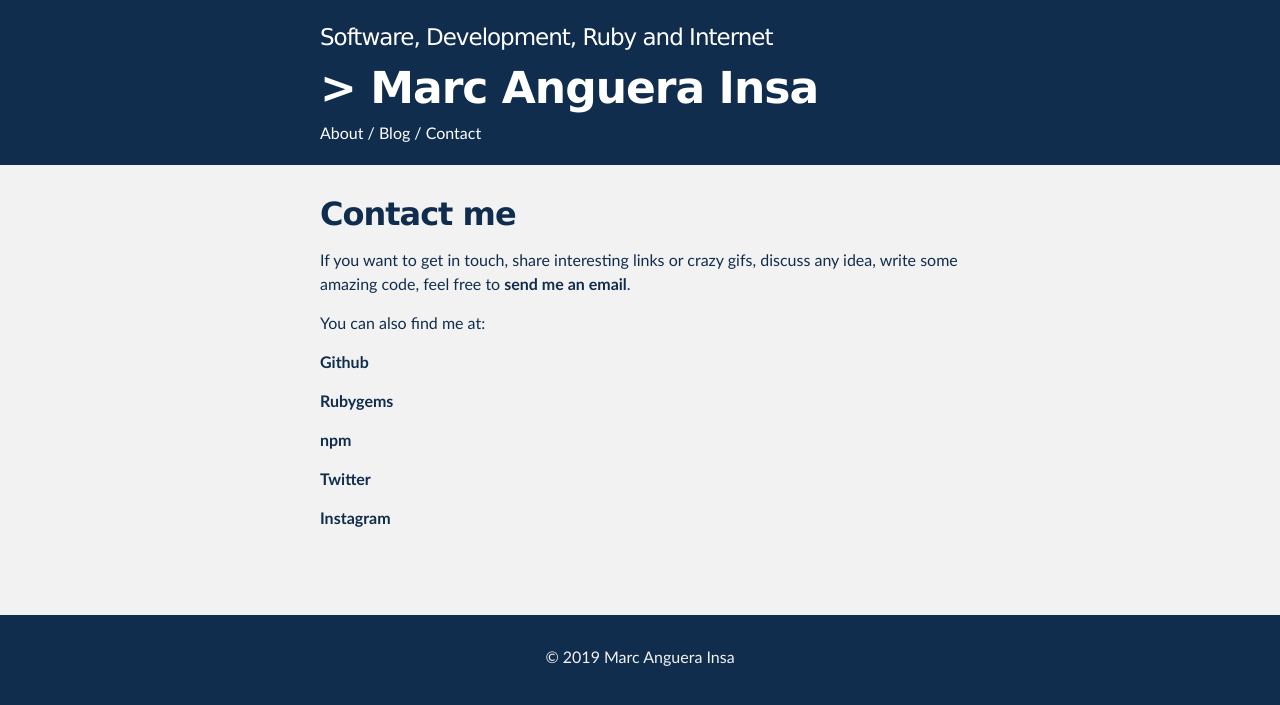
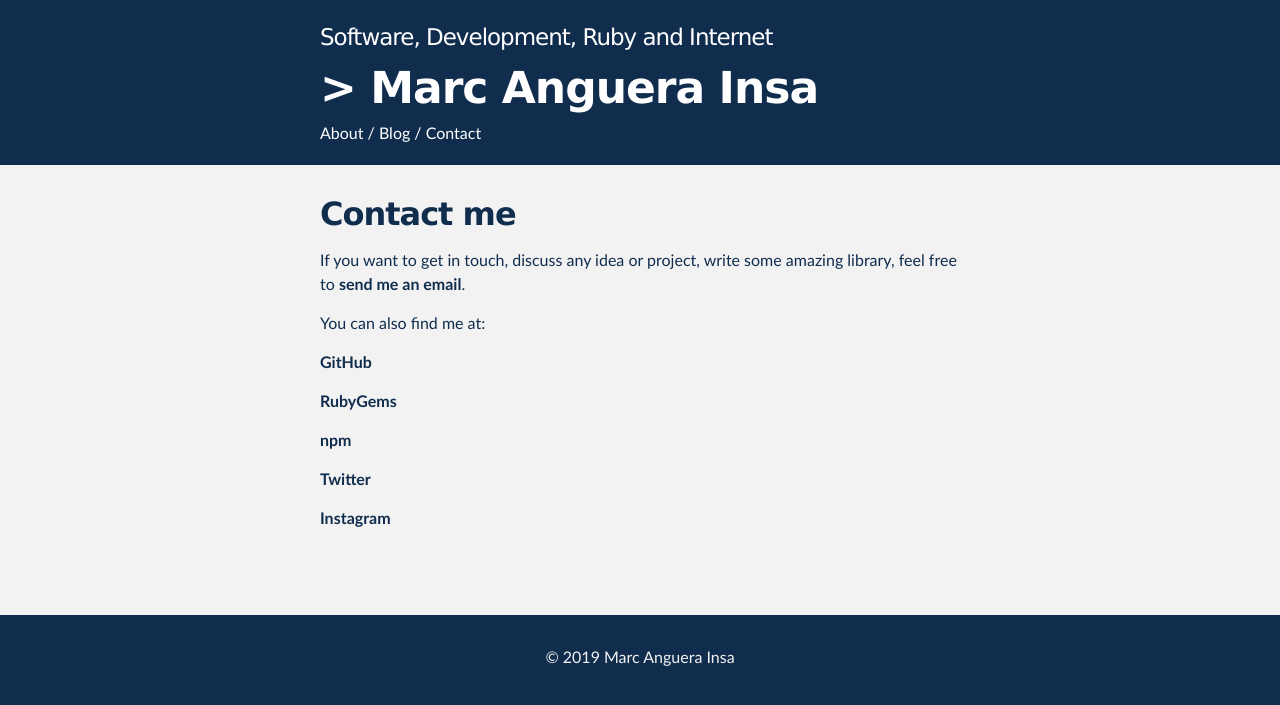
Before and after one commit to markets/markets.github.io, a Jekyll site: the page built from contact/index.html, in a window 1280 px wide. Shown: the top 705 px of the page. Built offline with Jekyll 4.4.1, drawn with Linux system fonts in a browser that asks for light colours.

Commit message:
some minor texts tweaks

```diff
--- a/_config.yml
+++ b/_config.yml
@@ -1,4 +1,2 @@
-name:           Marc Anguera Insa
-highlighter:    rouge
-analytics:      UA-41006145-1
-permalink:      /blog/:year/:month/:day/:title
+analytics:   UA-41006145-1
+permalink:   /blog/:year/:month/:day/:title
--- a/about/index.html
+++ b/about/index.html
@@ -5,7 +5,7 @@ title: About - Marc Anguera Insa
 
 <h2>About me</h2>
 
-<p>My name is <strong>Marc Anguera Insa</strong>, born in 1986. Also known as <strong>@markets</strong> on the Internet. I spent the last years in Barcelona studying, building projects and sharing good moments with a lot of people.</p>
+<p>My name is Marc Anguera Insa (a.k.a. <a href="https://github.com/markets" target="_blank">@markets</a>), born in 1986. I spent the last years in Barcelona studying, building projects and sharing good moments with a lot of people.</p>
 
 <p>During these years I achieved the computer engineering career in Barcelona School of Informatics (<a href="https://www.fib.upc.edu/" target="_blank">FIB</a>) faculty part of Polytechnic University of Catalonia (<a href="https://www.upc.edu/" target="_blank">UPC</a>).</p>
 
--- a/contact/index.html
+++ b/contact/index.html
@@ -5,11 +5,11 @@ title: Contact - Marc Anguera Insa
 
 <h2>Contact me</h2>
 
-<p>If you want to get in touch, share interesting links or crazy gifs, discuss any idea, write some amazing code, feel free to <a href="mailto:srmarc.ai@gmail.com" title="Email me">send me an email</a>.</p>
+<p>If you want to get in touch, discuss any idea or project, write some amazing library, feel free to <a href="mailto:srmarc.ai@gmail.com" title="Email me">send me an email</a>.</p>
 
 <p>You can also find me at:</p>
-<p><a href="https://github.com/markets" target="_blank">Github</a></p>
-<p><a href="https://rubygems.org/profiles/markets" target="_blank">Rubygems</a></p>
+<p><a href="https://github.com/markets" target="_blank">GitHub</a></p>
+<p><a href="https://rubygems.org/profiles/markets" target="_blank">RubyGems</a></p>
 <p><a href="https://www.npmjs.com/~markets" target="_blank">npm</a></p>
 <p><a href="https://twitter.com/m_arkets" target="_blank">Twitter</a></p>
 <p><a href="https://www.instagram.com/m_arkets/" target="_blank">Instagram</a></p>
--- a/index.html
+++ b/index.html
@@ -5,7 +5,7 @@ title: Marc Anguera Insa - Software, Development, Ruby and Internet
 
 <p>Hi! What's up?</p>
 
-<p>I'm Marc Anguera Insa, <strong>@markets</strong> on the Internet. A developer and team lead based in Barcelona.</p>
+<p>I'm Marc Anguera Insa, <a href="https://github.com/markets" target="_blank">@markets</a> on the Internet. A developer and lead engineer based in Barcelona.</p>
 
 <p>I'm passionate about building web applications using Ruby, Rails and Javascript.</p>
 
```
